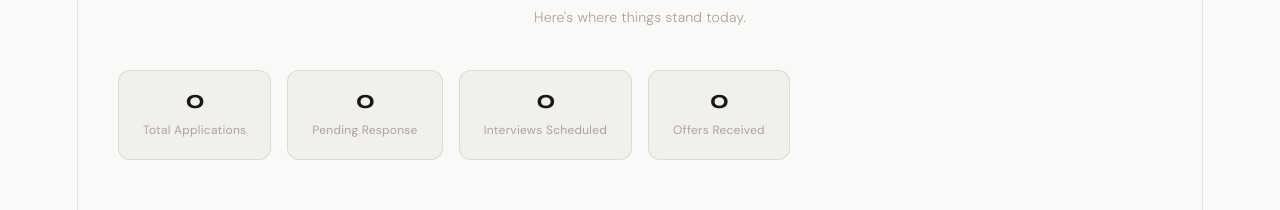
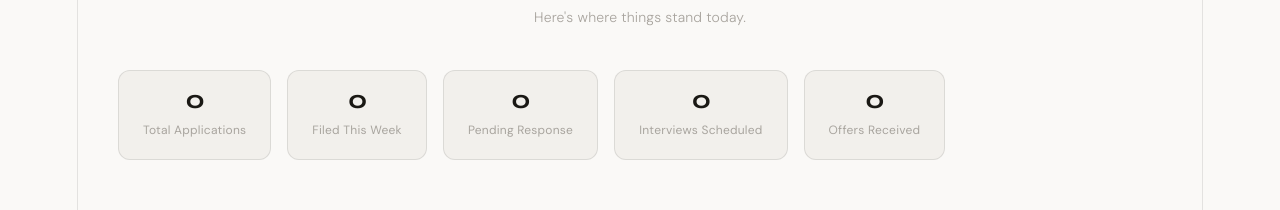
Before and after one commit to Dudifer/ApComp-Application-Companion-, a React (Vite) app in the folder apps/web/: page / in a window 1280 px wide. Shown: the part 143-353 px from the top of the page. Built offline with nearby package versions, Linux system fonts and the light colour scheme; no server answers; sample sign-in values are in the browser's storage; what @react-pdf/renderer would draw is missing.

Commit message:
added applications this week box

```diff
--- a/apps/web/src/App.tsx
+++ b/apps/web/src/App.tsx
@@ -65,6 +65,12 @@ export default function App() {
 
   const { applications: fetchedApplications, loading, gmailConnected, connectGmail } = useApplications();
   const [applications, setApplications] = useState(fetchedApplications);
+
+  // Midnight at the start of the most recent Sunday (today at midnight, if
+  // today itself is Sunday).
+  const startOfThisWeek = new Date();
+  startOfThisWeek.setHours(0, 0, 0, 0);
+  startOfThisWeek.setDate(startOfThisWeek.getDate() - startOfThisWeek.getDay());
 
   const [tailorJob, setTailorJob] = useState<Job | null>(null);
 
@@ -565,6 +571,7 @@ export default function App() {
               <div className="stats-row">
                 {[
                   { num: String(applications.length), label: "Total Applications" },
+                  { num: String(applications.filter(a => new Date(a.appliedAt) >= startOfThisWeek).length), label: "Filed This Week" },
                   { num: String(applications.filter(a => ['SUBMITTED','APPLIED','VIEWED'].includes(a.status)).length), label: "Pending Response" },
                   { num: String(applications.filter(a => a.status === 'INTERVIEW').length), label: "Interviews Scheduled" },
                   { num: String(applications.filter(a => a.status === 'OFFER').length), label: "Offers Received" },
```
